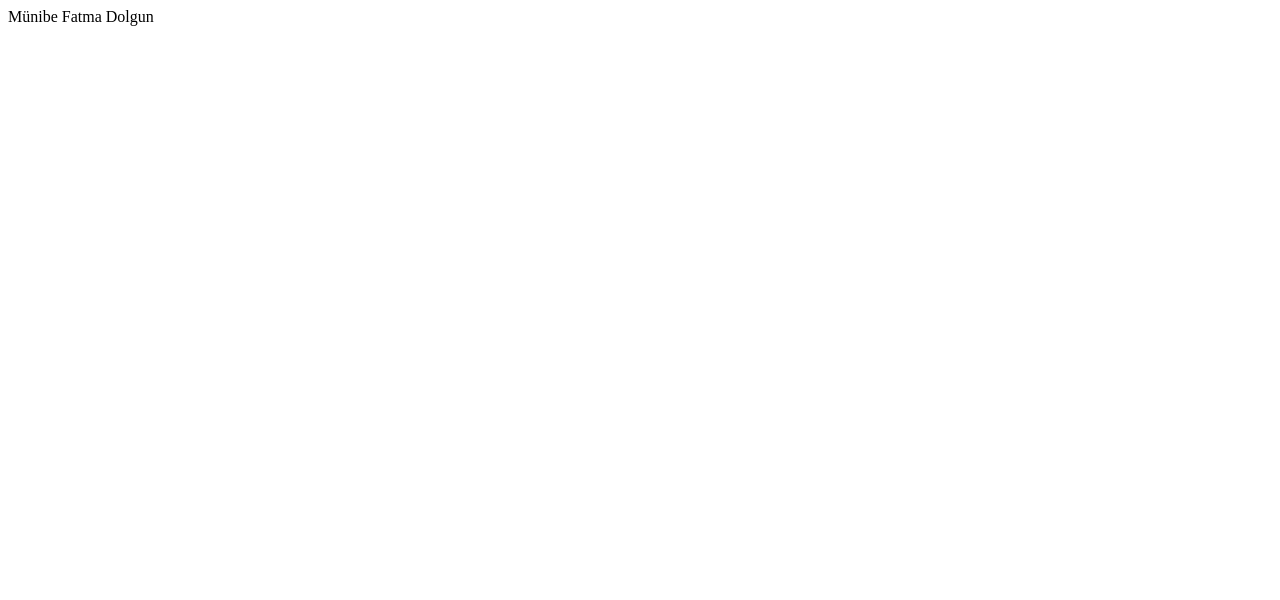
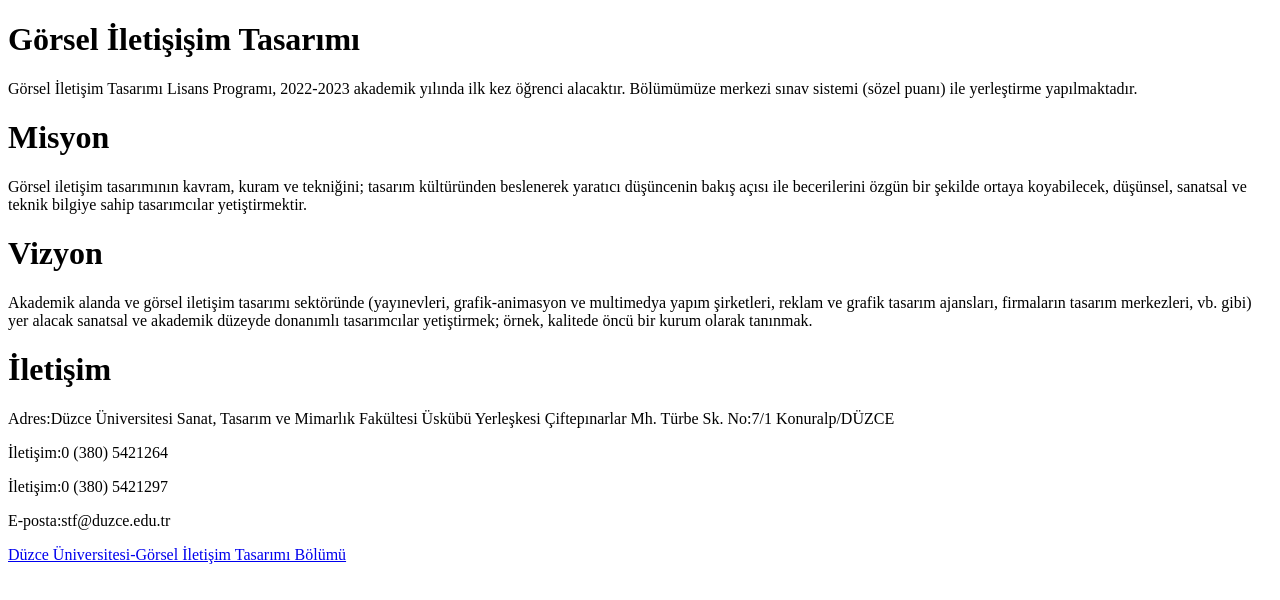
Before and after one commit to mnbftdolgunn/munibefatmadolgun, a plain HTML site: page index.html in a window 1280 px wide. Drawn offline with Linux system fonts and the light colour scheme.

Commit message:
Add files via upload

```diff
--- a/index.html
+++ b/index.html
@@ -1,13 +1,36 @@
-<html>
+<!DOCTYPE html>
+<html lang="Tr">
 <head>
-<title>Münibe Fatma Dolgun</title>
+    <meta charset="UTF-8">
+    <meta name="viewport" content="width=device-width, initial-scale=1.0">
+    <title>Münibe Fatma Dolgun'un Kİşisel Sayfası</title>
+</head>
+<body>
+    <h1>Görsel İletişişim Tasarımı</h1>
 
+ <p>Görsel İletişim Tasarımı Lisans Programı, 2022-2023 akademik yılında ilk kez öğrenci alacaktır.
+    Bölümümüze merkezi sınav sistemi (sözel puanı) ile yerleştirme yapılmaktadır.</p>
 
-</head>
+    <h1>Misyon</h1>
 
+    <p>Görsel iletişim tasarımının kavram, kuram ve tekniğini; tasarım kültüründen beslenerek yaratıcı
+ düşüncenin bakış açısı ile becerilerini özgün bir şekilde ortaya koyabilecek, düşünsel,
+ sanatsal ve teknik bilgiye sahip tasarımcılar yetiştirmektir.</p>
 
-<body>
-<p>Münibe Fatma Dolgun
+    <h1>Vizyon</h1>
+    <p>Akademik alanda ve görsel iletişim tasarımı sektöründe
+        (yayınevleri, grafik-animasyon ve multimedya yapım şirketleri, reklam ve grafik tasarım ajansları, firmaların tasarım merkezleri,  vb. gibi)
+        yer alacak sanatsal ve akademik düzeyde donanımlı tasarımcılar yetiştirmek; örnek, kalitede öncü bir kurum olarak tanınmak.</p>
 
+    <h1>İletişim</h1>
+
+  <p>Adres:Düzce Üniversitesi Sanat, Tasarım ve Mimarlık Fakültesi Üskübü Yerleşkesi Çiftepınarlar Mh. Türbe Sk. No:7/1 Konuralp/DÜZCE</p>
+  <p>İletişim:0 (380) 5421264</p>
+  <p>İletişim:0 (380) 5421297</p>
+  <p>E-posta:stf@duzce.edu.tr</p>
+
+<a href="https://stf.duzce.edu.tr/sayfa/6b23/gorsel-letisim-tasarimi" target="_blank">Düzce Üniversitesi-Görsel İletişim Tasarımı Bölümü</a>
+
+    <p></p>
 </body>
-<html>
+</html>
```
